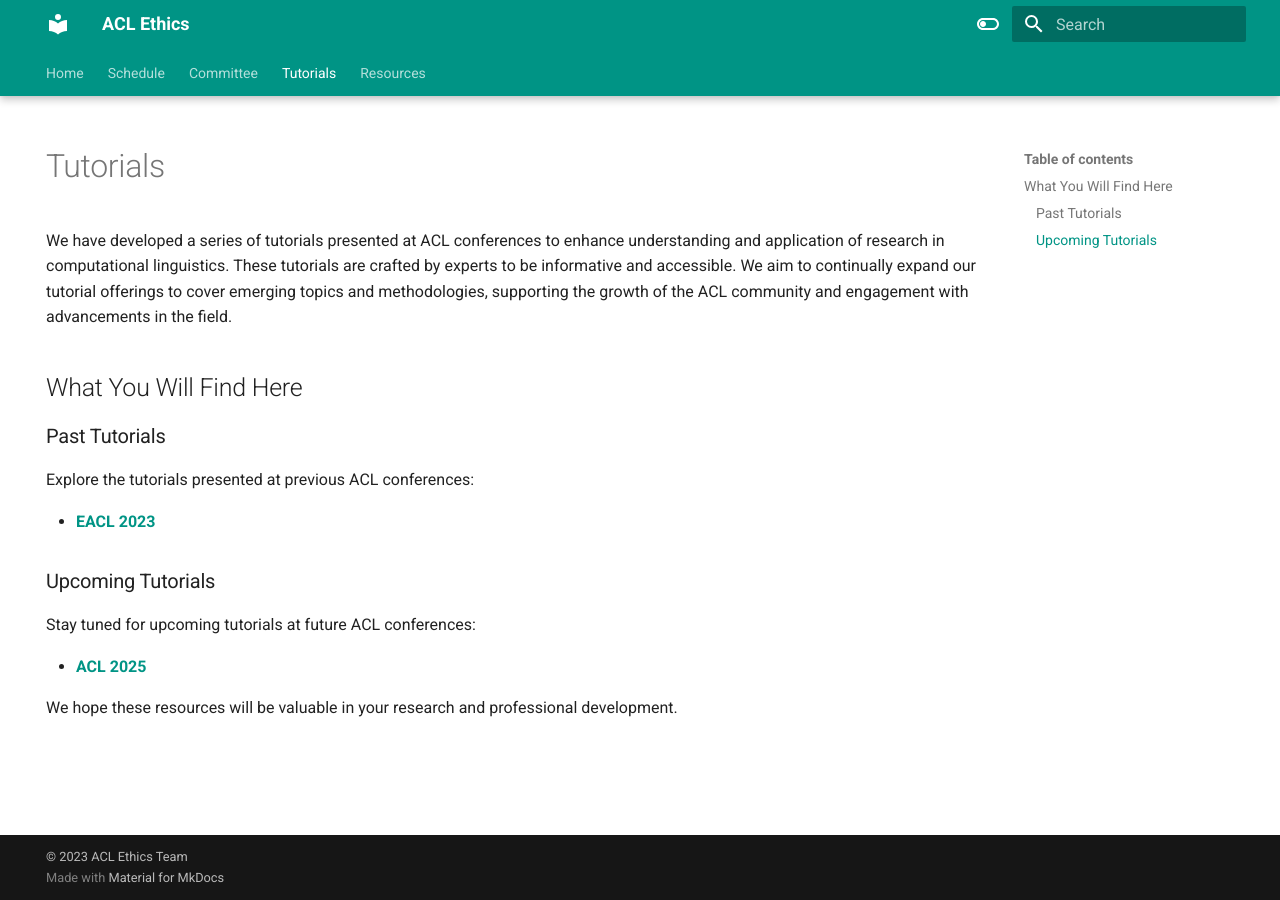
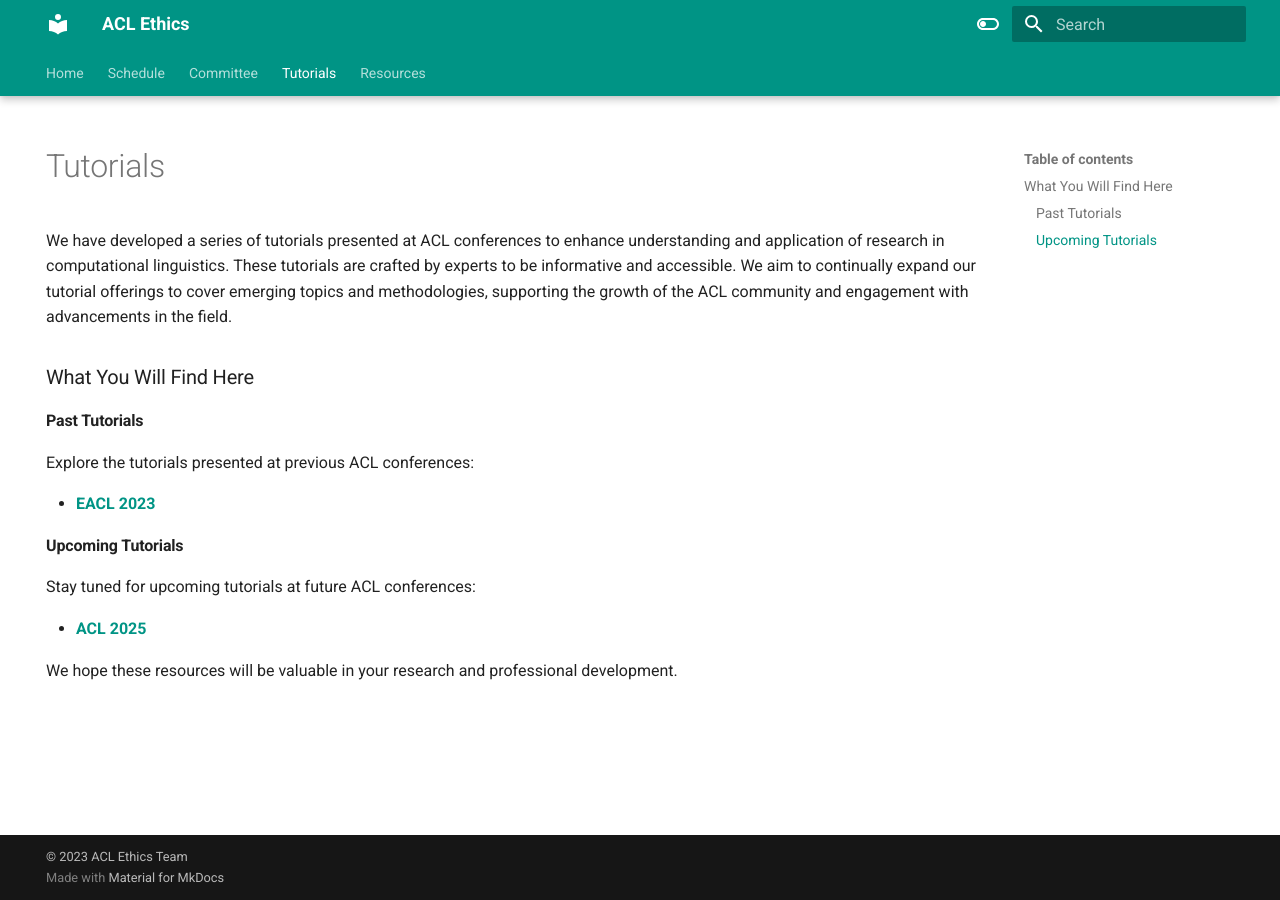
Before and after one commit to knmnyn/ethics-website, an MkDocs documentation site: the page built from docs/tutorials/index.md, in a window 1280 px wide. Built offline with MkDocs 1.6.1 and Material for MkDocs 9.7.7, drawn with Linux system fonts in a browser that asks for light colours.

Commit message:
FIxed markdown format

```diff
--- a/docs/tutorials/index.md
+++ b/docs/tutorials/index.md
@@ -7,14 +7,14 @@
 
 We have developed a series of tutorials presented at ACL conferences to enhance understanding and application of research in computational linguistics. These tutorials are crafted by experts to be informative and accessible. We aim to continually expand our tutorial offerings to cover emerging topics and methodologies, supporting the growth of the ACL community and engagement with advancements in the field.
 
-## What You Will Find Here
+### What You Will Find Here
 
-### Past Tutorials
+#### Past Tutorials
 Explore the tutorials presented at previous ACL conferences:
 
 - **[EACL 2023](https://ethics.aclweb.org/tutorials/EACL_2023/)**
 
-### Upcoming Tutorials
+#### Upcoming Tutorials
 Stay tuned for upcoming tutorials at future ACL conferences:
 
 - **[ACL 2025](https://ethics.aclweb.org/tutorials/ACL_2025/)**
```
